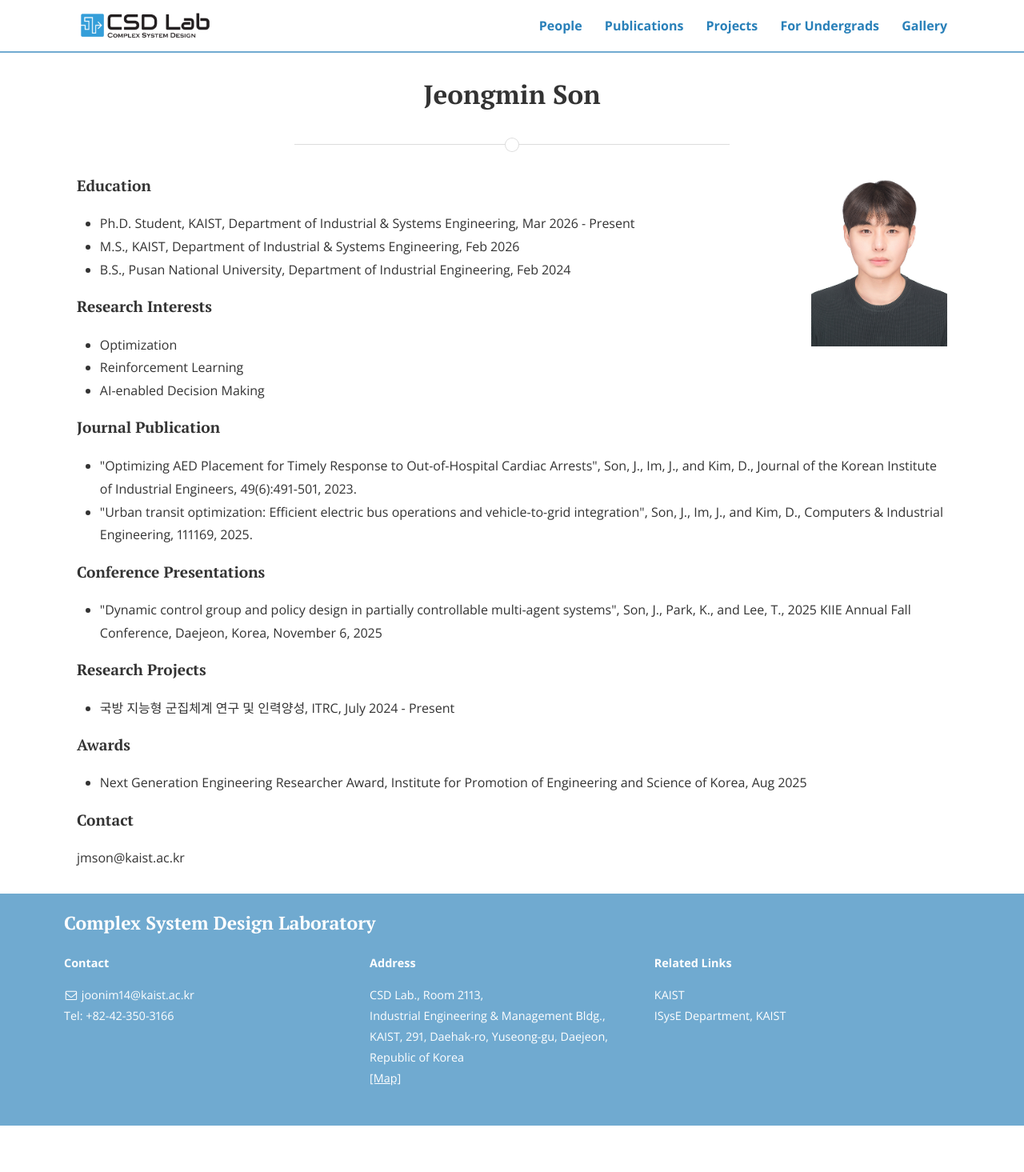
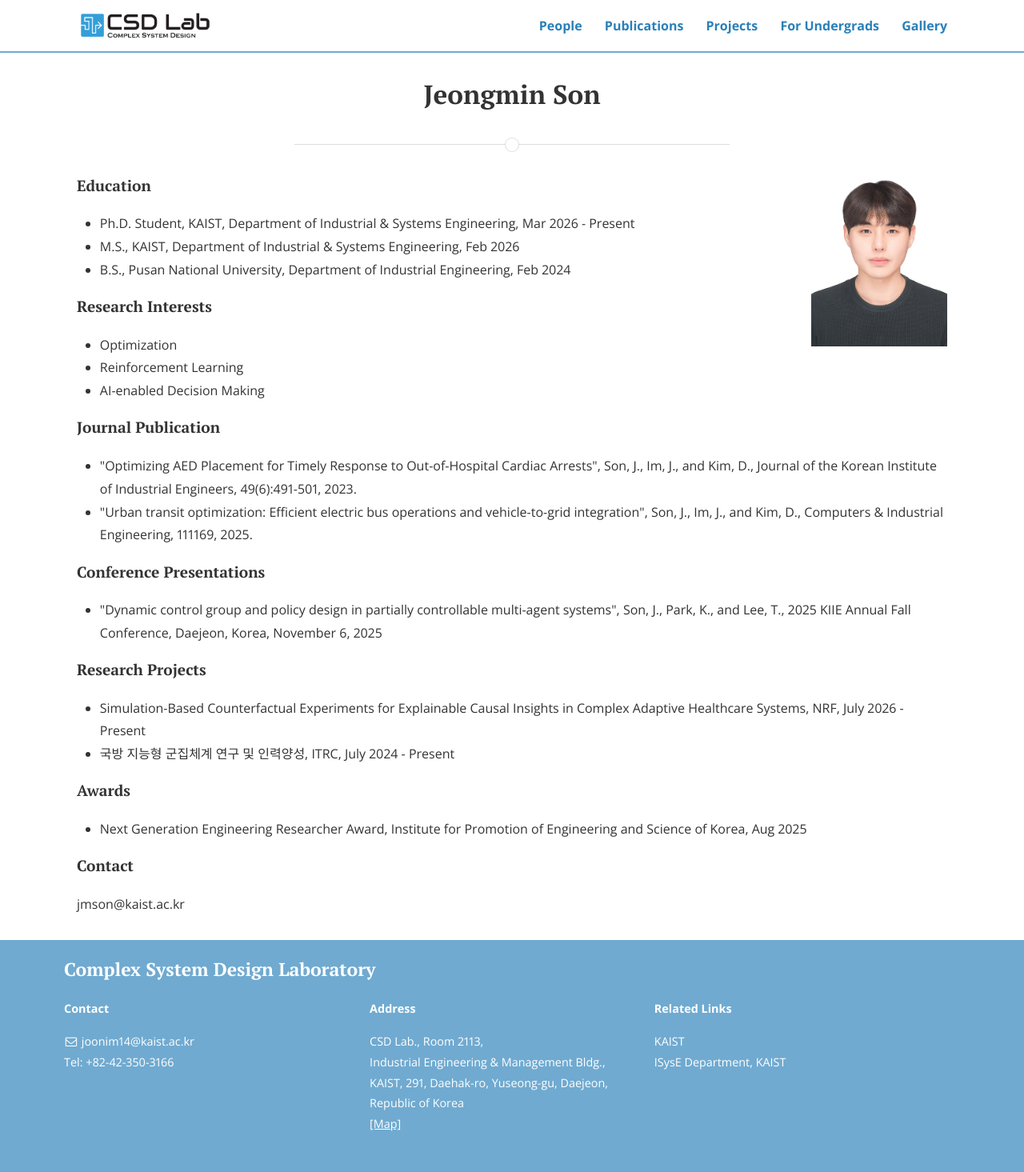
Before and after one commit to CSDlab-KAIST/csdlab-kaist.github.io, a Jekyll site: the page built from people/jeongmin.html, in a window 1280 px wide. Shown: the whole page at 80% size. Built offline with Jekyll 4.4.1, drawn with Linux system fonts in a browser that asks for light colours; nearby versions of some CDN libraries; before the commit the page ends 1407 px from its top, so only the background shows below that.

Commit message:
Add new research project to jeongmin.html

```diff
--- a/people/jeongmin.html
+++ b/people/jeongmin.html
@@ -38,6 +38,7 @@ title: Jeongmin Son
 
 <h4>Research Projects</h4>
 <ul>
+  <li>Simulation-Based Counterfactual Experiments for Explainable Causal Insights in Complex Adaptive Healthcare Systems, NRF, July 2026 - Present</li>
   <li>국방 지능형 군집체계 연구 및 인력양성, ITRC, July 2024 - Present</li>
 </ul>
 
```
